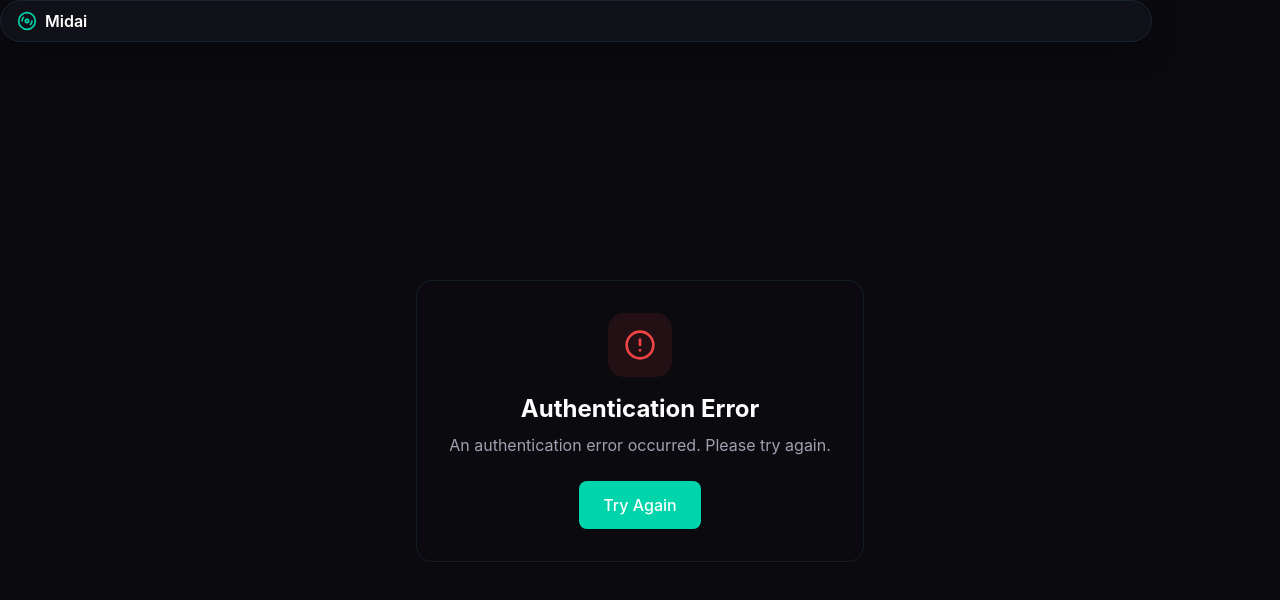
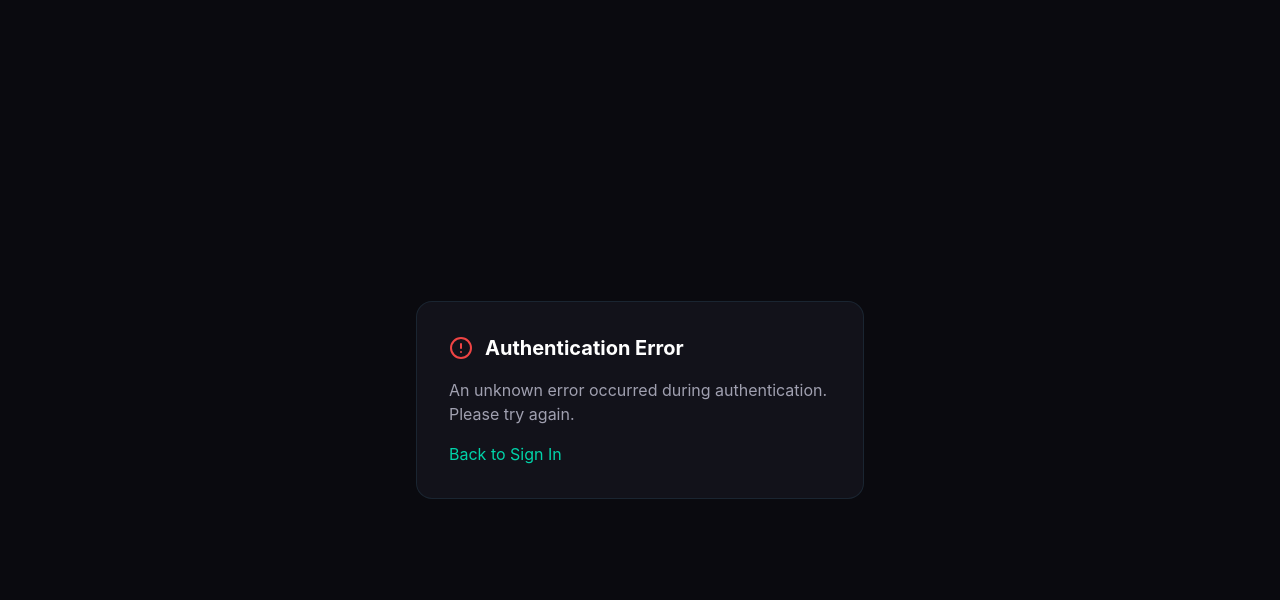
Before and after one commit to HUMANLYMENG/midai_new, a Next.js app: page /auth/error in a window 1280 px wide. Shown: the top 600 px of the page. Built offline with nearby package versions, Linux system fonts and the light colour scheme.

Commit message:
fix: wrap useSearchParams in Suspense boundary for auth/error page

```diff
--- a/app/auth/error/page.tsx
+++ b/app/auth/error/page.tsx
@@ -1,48 +1,50 @@
 'use client'
 
+import { Suspense } from 'react'
+import { useSearchParams } from 'next/navigation'
 import Link from 'next/link'
-import { Disc3, AlertCircle } from 'lucide-react'
-import { useSearchParams } from 'next/navigation'
+import { AlertCircle } from 'lucide-react'
 
-export default function AuthError() {
+function AuthErrorContent() {
   const searchParams = useSearchParams()
   const error = searchParams.get('error')
 
-  const errorMessages: Record<string, string> = {
-    Configuration: 'Authentication configuration error. Please check your environment variables.',
-    AccessDenied: 'Access denied. You do not have permission to sign in.',
-    Verification: 'The verification token has expired or is invalid.',
-    Default: 'An authentication error occurred. Please try again.',
+  const getErrorMessage = (errorCode: string | null) => {
+    switch (errorCode) {
+      case 'Configuration':
+        return 'Authentication configuration error. Please check your environment variables.'
+      case 'AccessDenied':
+        return 'Access denied. You do not have permission to sign in.'
+      case 'Verification':
+        return 'The verification link has expired or has already been used.'
+      case 'OAuthSignin':
+        return 'Error signing in with OAuth provider. Please try again.'
+      case 'OAuthCallback':
+        return 'Error processing OAuth callback. Please try again.'
+      case 'OAuthCreateAccount':
+        return 'Error creating account. Please try again.'
+      case 'EmailCreateAccount':
+        return 'Error creating email account. Please try again.'
+      case 'Callback':
+        return 'Error during authentication callback. Please try again.'
+      case 'OAuthAccountNotLinked':
+        return 'This email is already associated with another account.'
+      case 'EmailSignin':
+        return 'Error sending email. Please check your email address.'
+      case 'CredentialsSignin':
+        return 'Invalid credentials. Please check your email and password.'
+      default:
+        return 'An unknown error occurred during authentication. Please try again.'
+    }
   }
 
   return (
-    <div className="min-h-screen flex flex-col bg-background-primary">
-      {/* Navigation */}
-      <nav className="nav-capsule">
-        <div className="flex items-center gap-2">
-          <Disc3 size={20} className="text-accent" />
-          <span className="font-semibold">Midai</span>
-        </div>
-      </nav>
-
-      {/* Main Content */}
-      <main className="flex-1 flex items-center justify-center px-6 py-12">
-        <div className="w-full max-w-md text-center">
-          <div className="p-8 rounded-2xl bg-background-secondary/50 border border-border-color">
-            <div className="inline-flex items-center justify-center w-16 h-16 rounded-2xl bg-red-500/10 text-red-500 mb-4">
-              <AlertCircle size={32} />
-            </div>
-
-            <h1 className="text-2xl font-bold text-foreground-primary mb-2">
-              Authentication Error
-            </h1>
-
-            <p className="text-foreground-secondary mb-6">
-              {errorMessages[error || ''] || errorMessages.Default}
+    <>
+      <p className="text-foreground-secondary mb-4">
+        {getErrorMessage(error)}
       </p>
-
       {error === 'Configuration' && (
-              <div className="text-left text-sm text-foreground-muted mb-6 p-4 bg-background-tertiary rounded-lg">
+        <div className="text-sm text-foreground-secondary mb-4 p-3 bg-background-primary rounded-lg">
           <p className="font-medium mb-2">Common causes:</p>
           <ul className="list-disc list-inside space-y-1">
             <li>Missing GOOGLE_CLIENT_ID or GOOGLE_CLIENT_SECRET</li>
@@ -51,16 +53,25 @@ export default function AuthError() {
           </ul>
         </div>
       )}
+    </>
+  )
+}
 
-            <Link
-              href="/auth/signin"
-              className="inline-flex items-center justify-center gap-2 px-6 py-3 bg-accent hover:bg-accent/90 text-white rounded-lg font-medium transition-colors"
-            >
-              Try Again
+export default function AuthError() {
+  return (
+    <div className="min-h-screen flex items-center justify-center bg-background-primary">
+      <div className="max-w-md w-full p-8 bg-background-secondary rounded-2xl border border-border-color">
+        <div className="flex items-center gap-3 mb-4">
+          <AlertCircle size={24} className="text-red-500" />
+          <h1 className="text-xl font-bold">Authentication Error</h1>
+        </div>
+        <Suspense fallback={<p className="text-foreground-secondary mb-4">Loading error details...</p>}>
+          <AuthErrorContent />
+        </Suspense>
+        <Link href="/auth/signin" className="text-accent hover:underline inline-block">
+          Back to Sign In
         </Link>
       </div>
     </div>
-      </main>
-    </div>
   )
 }
```
Lines whose indentation alone changed are shown as unchanged.
